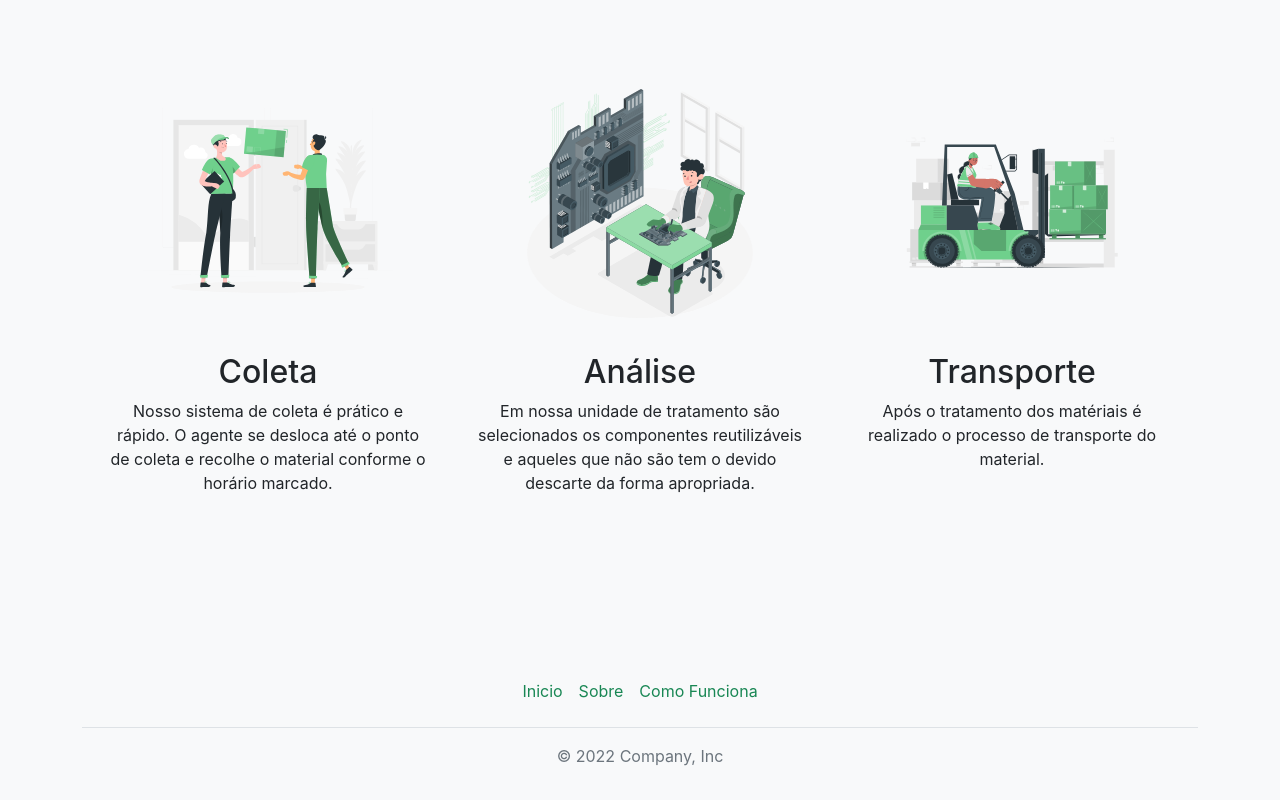
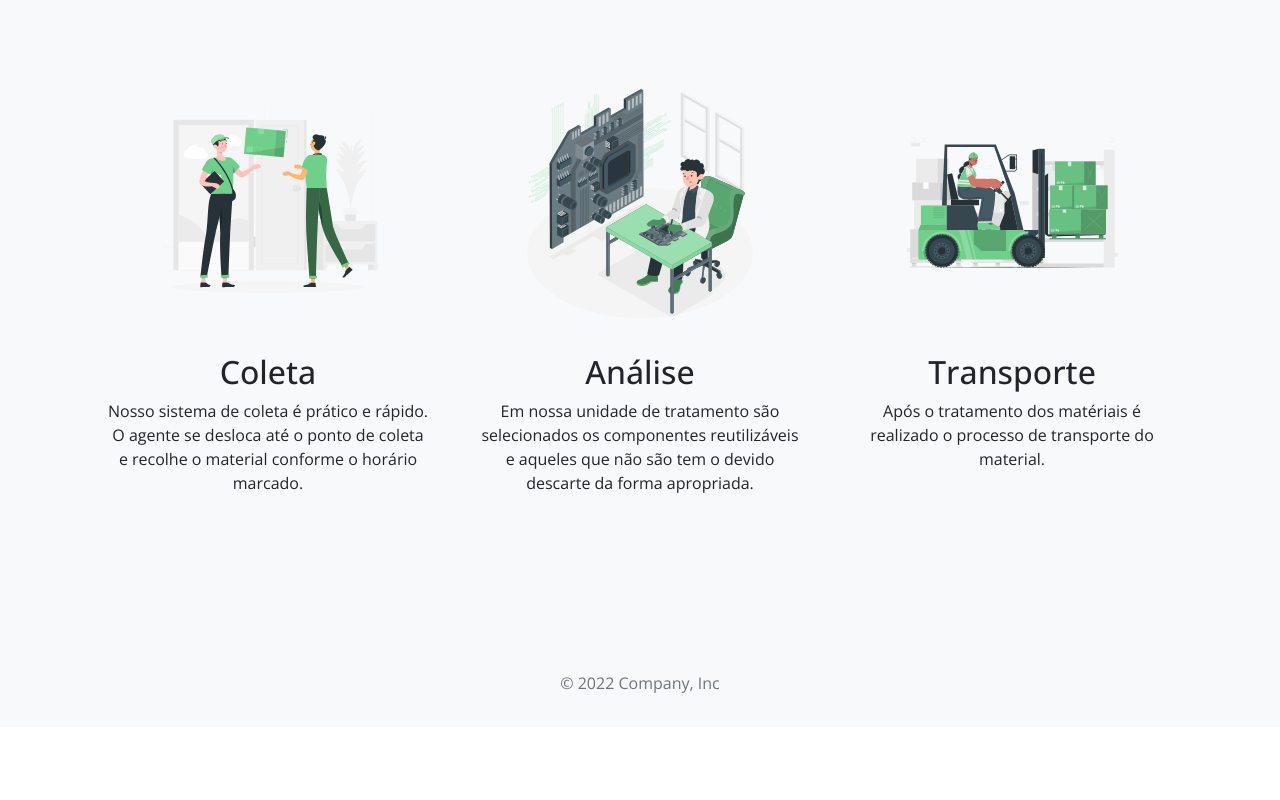
Before and after one commit to santosfernando2377/Ecoleta, a React (Vite) app: page / in a window 1280 px wide. Shown: the part 1029-1829 px from the top of the page. After the commit the page ends 1756 px from the top, so only its background shows below. Built offline with nearby package versions, Linux system fonts and the light colour scheme.

Commit message:
Foi adicionado o layout 404 e página de lógin

```diff
--- a/src/components/footer.jsx
+++ b/src/components/footer.jsx
@@ -1,19 +1,13 @@
 export default function Footer () {
 
     function anoAtual () {
-        let Data = new Date();
-        let Ano = Data.getFullYear();
-        return Ano;
+        let Data = new Date().getFullYear();
+        return Data;
     }
 
     return (
         <div className="container">
             <footer className="py-3">
-                <ul className="nav justify-content-center border-bottom pb-3 mb-3">
-                    <li className="nav-item"><a href="#inicio" className="nav-link px-2 text-success">Inicio</a></li>
-                    <li className="nav-item"><a href="#sobre" className="nav-link px-2 text-success">Sobre</a></li>
-                    <li className="nav-item"><a href="#comofunciona" className="nav-link px-2 text-success">Como Funciona</a></li>
-                </ul>
                 <p className="text-center text-muted">© {anoAtual()} Company, Inc</p>
             </footer>
         </div>
--- a/src/components/login.jsx
+++ b/src/components/login.jsx
@@ -1,18 +1,28 @@
+import { Link } from 'react-router-dom';
+import logo from '../img/eco.png'
 export default function Componentlogin() {
-    return (
+
+  function anoAtual () {
+    let Data = new Date().getFullYear();
+    return Data;
+}
+
+  return (
         <div>
-            <div className="text-center">
+            <div className="container min-vh-100 w-100 d-flex flex-column text-center justify-content-center align-items-center">
 
-    <main className="form-signin">
-      <form>
-        <img className="mb-4" src="/docs/5.0/assets/brand/bootstrap-logo.svg" alt="" width="72" height="57"/>
+    <main className="form-signin container">
+      <form className="container">
+        <Link to={'/'}>
+        <img className="mb-4" src={logo} alt="" width={100}/>
+        </Link>
         <h1 className="h3 mb-3 fw-normal">Please sign in</h1>
 
-        <div className="form-floating">
+        <div className="form-floating my-3">
           <input type="email" className="form-control" id="floatingInput" placeholder="name@example.com"/>
           <label htmlFor="floatingInput">Email address</label>
         </div>
-        <div className="form-floating">
+        <div className="form-floating my-3">
           <input type="password" className="form-control" id="floatingPassword" placeholder="Password"/>
           <label htmlFor="floatingPassword">Password</label>
         </div>
@@ -22,8 +32,8 @@ export default function Componentlogin() {
             <input type="checkbox" value="remember-me"/> Remember me
           </label>
         </div>
-        <button className="w-100 btn btn-lg btn-primary" type="submit">Sign in</button>
-        <p className="mt-5 mb-3 text-muted">© 2017–2021</p>
+        <button className="w-100 btn btn-lg btn-success" type="submit">Sign in</button>
+        <p className="mt-5 mb-3 text-muted">© {anoAtual()}</p>
       </form>
     </main>
     </div>
--- /dev/null
+++ b/src/components/page404.css
@@ -0,0 +1,6 @@
+.letterSpace {
+    letter-spacing: 1.6px;
+}
+.fontWeight {
+    font-weight: 500;
+}
--- /dev/null
+++ b/src/components/page404.jsx
@@ -0,0 +1,19 @@
+import {Link} from 'react-router-dom'
+import Image404 from '../img/page404.svg'
+import style from './page404.css'
+
+export default function page404() {
+    return (
+        <div className='container w-100 min-vh-100 d-flex flex-column justify-content-center align-items-center'>
+            <div>
+                <img src={Image404} alt="página inexistente" width={300} />
+            </div>
+
+            <h1 className={`my-4 letterSpace fontWeight`}>Error 404</h1>
+
+            <Link to={'/'}>
+                <button type="button" class="btn btn-success">Voltar</button>
+            </Link>
+        </div>
+    )
+}
--- a/src/index.css
+++ b/src/index.css
@@ -1,8 +1,11 @@
+@import url('https://fonts.googleapis.com/css2?family=Open+Sans:wght@300;400;500;600;700;800&display=swap');
+
 body {
   margin: 0;
-  font-family: -apple-system, BlinkMacSystemFont, 'Segoe UI', 'Roboto', 'Oxygen',
+  /*font-family: -apple-system, BlinkMacSystemFont, 'Segoe UI', 'Roboto', 'Oxygen',
     'Ubuntu', 'Cantarell', 'Fira Sans', 'Droid Sans', 'Helvetica Neue',
-    sans-serif;
+    sans-serif;*/
+    font-family: 'Open Sans', sans-serif;
   -webkit-font-smoothing: antialiased;
   -moz-osx-font-smoothing: grayscale;
 }
--- a/src/pages/404.jsx
+++ b/src/pages/404.jsx
@@ -1,7 +1,8 @@
+import Pages404 from "../components/page404"
 export default function Page404 () {
     return (
         <>
-            <h1>Error 404</h1>
+        <Pages404/>
         </>
     )
 }
--- a/src/pages/login.jsx
+++ b/src/pages/Login.jsx
@@ -1,4 +1,4 @@
-import Componentlogin from "../components/Login"
+import Componentlogin from "../components/login"
 
 export default function Login() {
     return (
```
Also changed, not shown: src/img/page404.svg (added).
